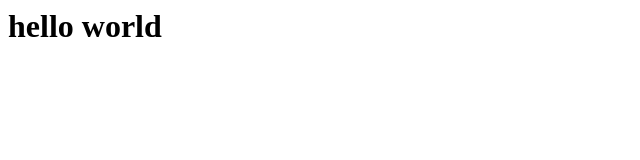
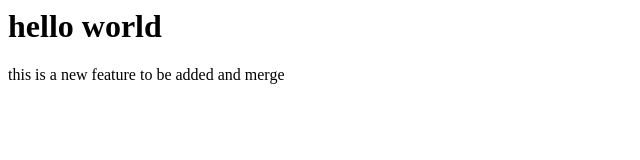
Before and after one commit to arffsaad/git-assignment, a plain HTML site: page index.html in a window 1280 px wide. Shown: the whole page, without its empty margins (0-640 px from the left). Drawn offline with Linux system fonts and the light colour scheme.

Commit message:
feature 1

```diff
--- a/index.html
+++ b/index.html
@@ -5,5 +5,7 @@ hello world</title>
 </head>
 <body>
 <h1>hello world</h1>
+
+this is a new feature to be added and merge
 </body>
 </html>
```
